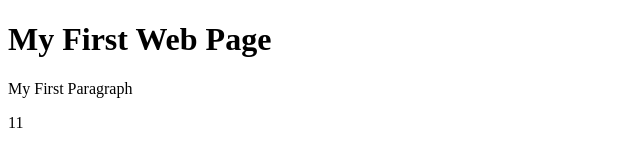
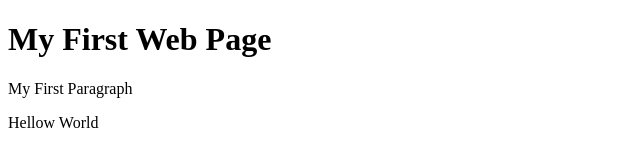
Before and after one commit to taekunkim/rockfish, a plain HTML site: page index.html in a window 1280 px wide. Shown: the full height of the page, 0-640 px from the left. Drawn offline with Linux system fonts and the light colour scheme.

Commit message:
Update index.html

```diff
--- a/index.html
+++ b/index.html
@@ -8,7 +8,7 @@
 <p id="demo"></p>
 
 <script>
-document.getElementById("demo").innerHTML = 5 + 6;
+document.write('Hellow World');
 </script>
 
 </body>
```
